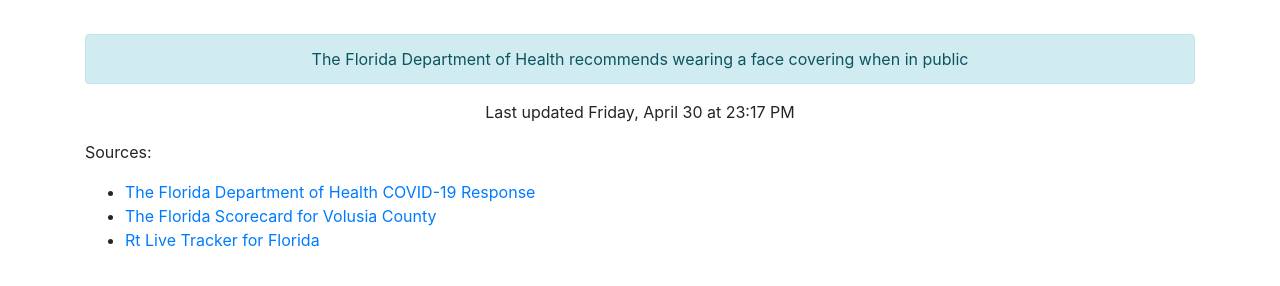
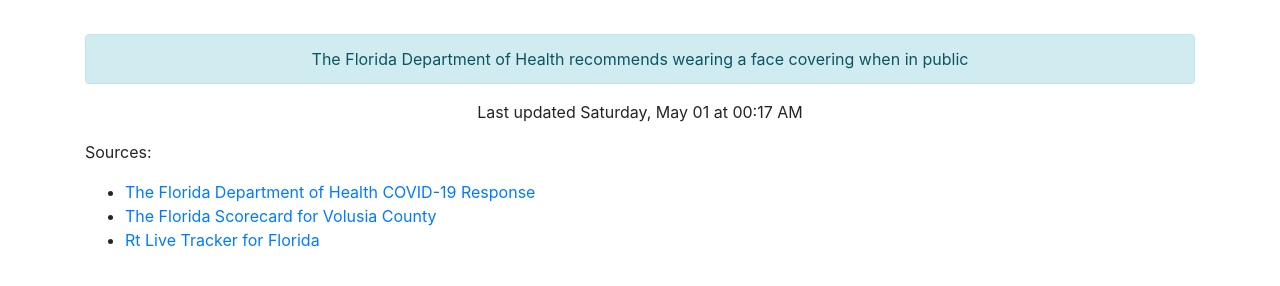
Before and after one commit to thinkjson/timeforchurch, a Jekyll site: the page built from index.md, in a window 1280 px wide. Shown: the part 544-830 px from the top of the page. Built offline with Jekyll 4.4.1, drawn with Linux system fonts in a browser that asks for light colours; our own code applies the rules of GitHub Pages for plain Markdown files.

Commit message:
Updating data

```diff
--- a/_includes/data.html
+++ b/_includes/data.html
@@ -10,4 +10,4 @@
     <div class="outcome text-success">YES</div>
     <div class="alert alert-info" role="alert">The Florida Department of Health recommends wearing a face covering when in public</div>
 
-    <p>Last updated Friday, April 30 at 23:17 PM</p>
+    <p>Last updated Saturday, May 01 at 00:17 AM</p>
```
